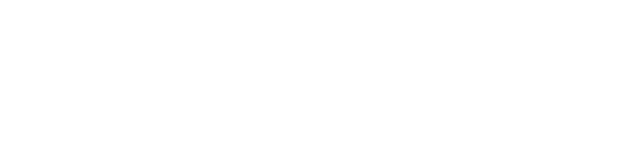
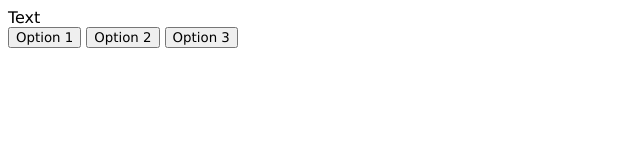
Before and after one commit to MadKara/text-adventure-game, a plain HTML site: page index.html in a window 1280 px wide. Shown: the whole page, without its empty margins (0-640 px from the left). Drawn offline with Linux system fonts and the light colour scheme.

Commit message:
Initial setup

```diff
--- a/index.html
+++ b/index.html
@@ -4,9 +4,18 @@
     <meta charset="UTF-8">
     <meta http-equiv="X-UA-Compatible" content="IE=edge">
     <meta name="viewport" content="width=device-width, initial-scale=1.0">
+    <link rel="stylesheet" href="styles.css">
+    <script src="game.js" defer></script>
     <title>Text Adventure</title>
 </head>
 <body>
-
+    <div class="container">
+        <div id="text">Text</div>
+        <div id="option-buttons" class="button-grid">
+            <button class="button">Option 1</button>
+            <button class="button">Option 2</button>
+            <button class="button">Option 3</button>
+        </div>
+    </div>
 </body>
 </html>
--- a/styles.css
+++ b/styles.css
@@ -0,0 +1,4 @@
+*, *::before, *::after {
+    box-sizing: border-box;
+    font-family:'Lucida Sans', 'Lucida Sans Regular', 'Lucida Grande', 'Lucida Sans Unicode', Geneva, Verdana, sans-serif
+}
```
